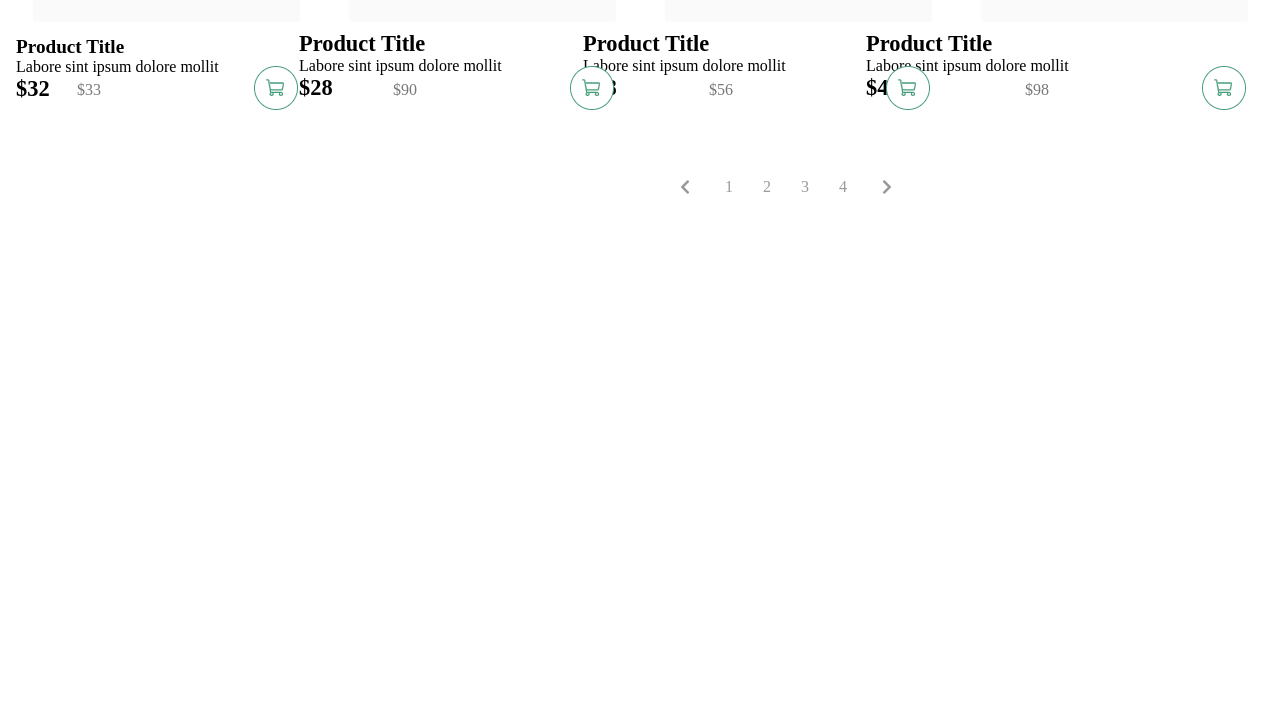
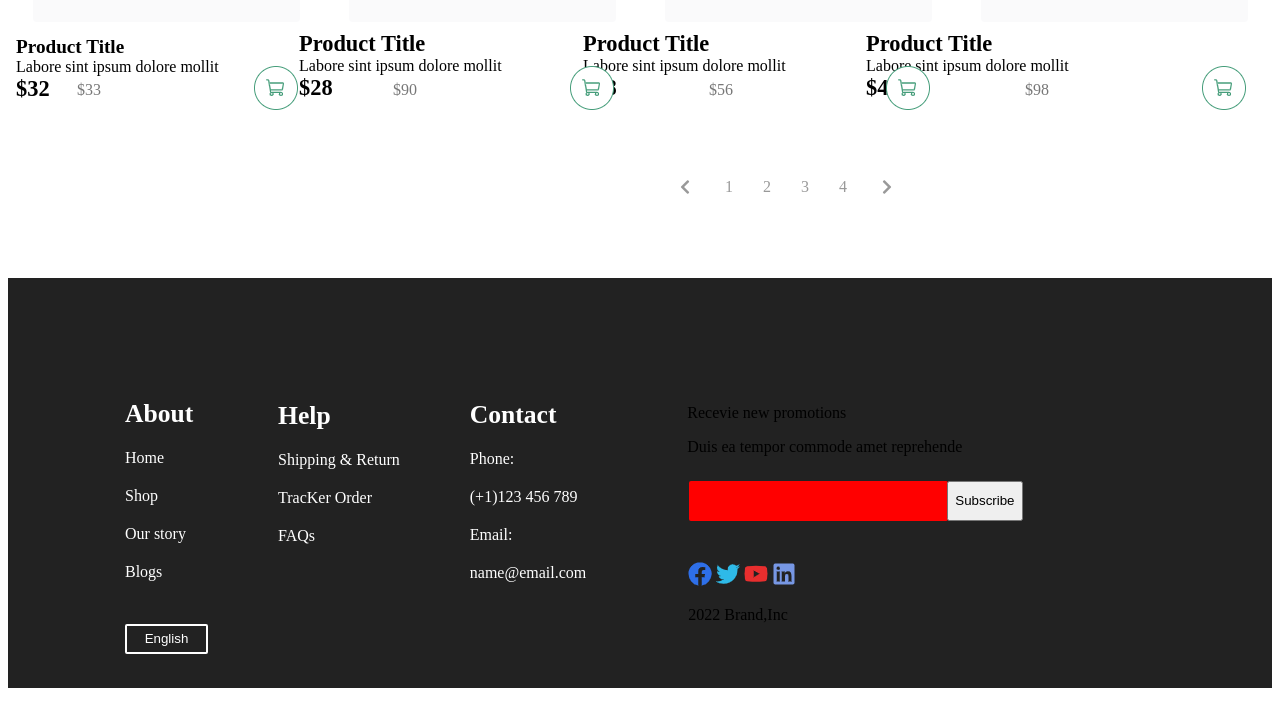
Before and after one commit to dungduyendang/CodeWebThucHanh, a plain HTML site: page Tuan03/product.html in a window 1280 px wide. Shown: the part 1939-2665 px from the top of the page. Before the commit the page ends 2265 px from the top, so only its background shows below. Drawn offline with Linux system fonts and the light colour scheme.

Commit message:
edit product.html

```diff
--- a/Tuan03/product.html
+++ b/Tuan03/product.html
@@ -245,6 +245,83 @@
     right: 380px;
     color: #999;
 }
+.footer{
+    height: 410px;
+    width: 100%;
+    background-color: #222;
+    display: flex;
+    position: relative;
+    top: -40px;
+}
+.about{
+    display: flex;
+    align-items: center;
+}
+#about-ul{
+    color: white;
+    list-style-type: none;
+    margin-left: 77px;
+    position: relative;
+    top: 12px;
+}
+#about-ull{
+    position: relative;
+    top: -20px;
+     color: white;
+    list-style-type: none;
+    margin-left: 30px;
+}
+.about-ul__li{
+    margin-top: 20px;
+}
+.about-ul__about{
+    font-size: 1.6rem;
+    font-weight: 700;
+}
+#about-ulll{
+    position: relative;
+    top: -2px;
+     color: white;
+    list-style-type: none;
+    margin-left: 30px;
+}
+.english{
+    position: relative;
+    top: 43px;
+    width: 83px;
+    height: 30px;
+    background-color: #222;
+    border: 2px solid white;
+    border-radius: 2px;
+    color: white;
+}
+.subscribe{
+    background: red;
+    height: 40px;
+    width: 94%;
+    border-radius: 2px;
+    position: relative;
+    left: 103px;
+    top: 119px;
+}
+#sub{
+    position: relative;
+    right: -258px;
+    height: 40px;
+}
+.social-content__mot{
+    position: relative;
+    left: 101px;
+    top: 110px;
+}
+.social-icon{
+    position: relative;
+    left: 102px;
+    top: 160px;
+}
+.haikhong{
+
+}
     </style>
 </head>
 <body>
@@ -447,6 +524,48 @@
         <span class="page__option-number">4</span>
         <i class="fas fa-chevron-right"></i>
     </div>
+    <div class="footer">
+        <div class="about">
+            <ul id="about-ul">
+                <li class="about-ul__about about-ul__li">About</li>
+                <li class="about-ul__li">Home</li>
+                <li class="about-ul__li">Shop</li>
+                <li class="about-ul__li">Our story</li>
+                <li class="about-ul__li">Blogs</li>
+                <button class="english">English</button>
+            </ul>
+            <ul id="about-ull">
+                <li class="about-ul__about about-ul__li">Help</li>
+                <li class="about-ul__li">Shipping & Return</li>
+                <li class="about-ul__li">TracKer Order</li>
+                <li class="about-ul__li">FAQs</li>
+            </ul>
+            <ul id="about-ulll">
+                <li class="about-ul__about about-ul__li">Contact</li>
+                <li class="about-ul__li">Phone:</li>
+                <li class="about-ul__li">(+1)123 456 789</li>
+                <li class="about-ul__li">Email:</li>
+                <li class="about-ul__li">name@email.com</li>
+            </ul>
+        </div>
+        <div class="social">
+            <div class="social-content__mot">
+                <p>Recevie new promotions</p>
+                <p>Duis ea tempor commode amet reprehende</p>
+            </div>
+            <div class="subscribe">
+                <button id="sub">Subscribe</button>
+            </div>
+            <div class="social-icon">
+                <img src="./assets/image/Facebook 1.png" alt="">
+                <img src="./assets/image/Twitter 1.png" alt="">
+                <img src="./assets/image/YouTube 1.png" alt="">
+                <img src="./assets/image/LinkedIn 1.png" alt="">
+                <p class="haikhong">2022 Brand,Inc</p>
+
+            </div>
+        </div>
+    </div>
 </div>
 </body>
 
```
